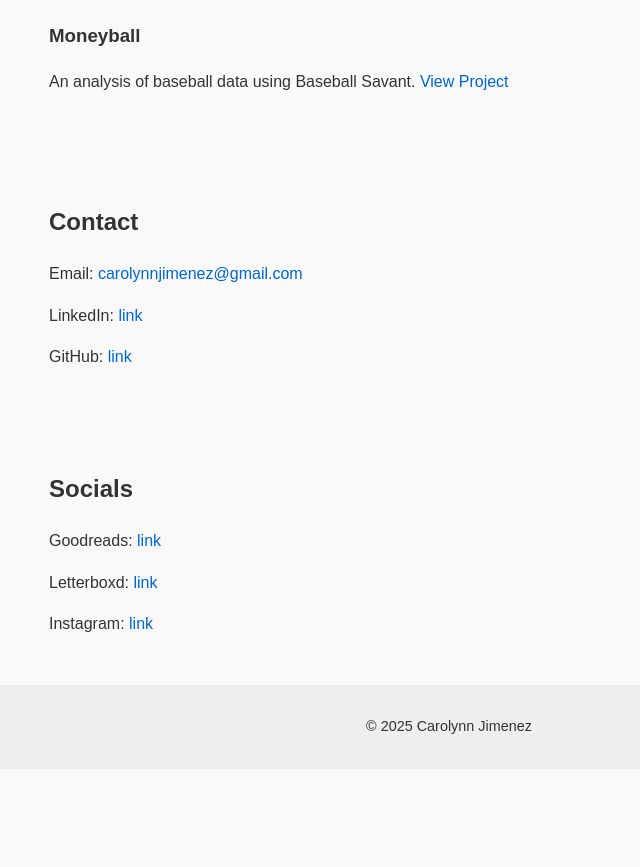
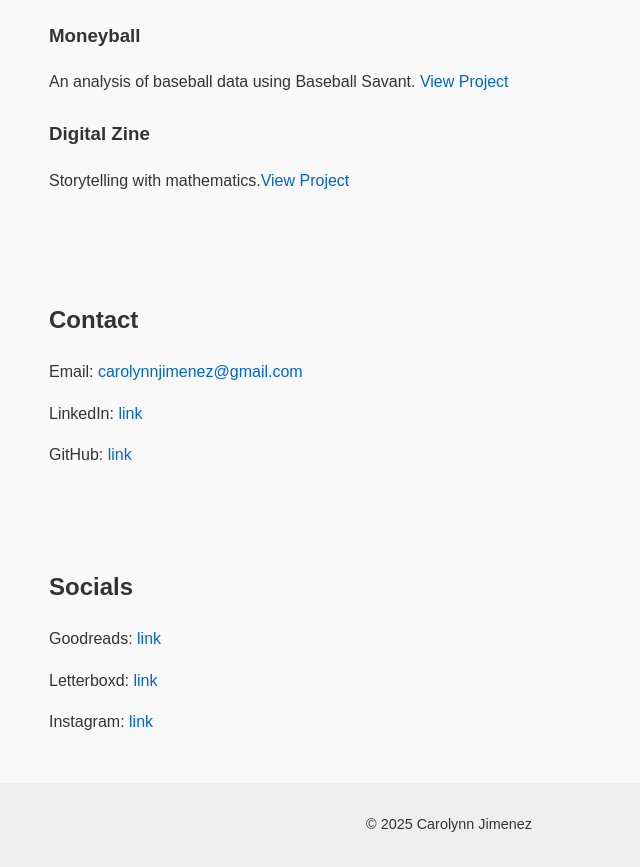
Before and after one commit to carolynnrjimenez/portfolio, a plain HTML site: page index.html in a window 1280 px wide. Shown: the part 1036-1903 px from the top of the page, without its empty margins (191-831 px from the left). Before the commit the page ends 1805 px from the top, so only its background shows below. Drawn offline with Linux system fonts and the light colour scheme.

Commit message:
Update index.html

```diff
--- a/index.html
+++ b/index.html
@@ -29,6 +29,10 @@
       <h3>Moneyball</h3>
       <p>An analysis of baseball data using Baseball Savant. <a href="#">View Project</a></p>
     </div>
+    <div class="project">
+      <h3>Digital Zine</h3>
+      <p>Storytelling with mathematics.<a href="#">View Project</a></p>
+    </div>
   </section>
 
   <section class="contact">
```
